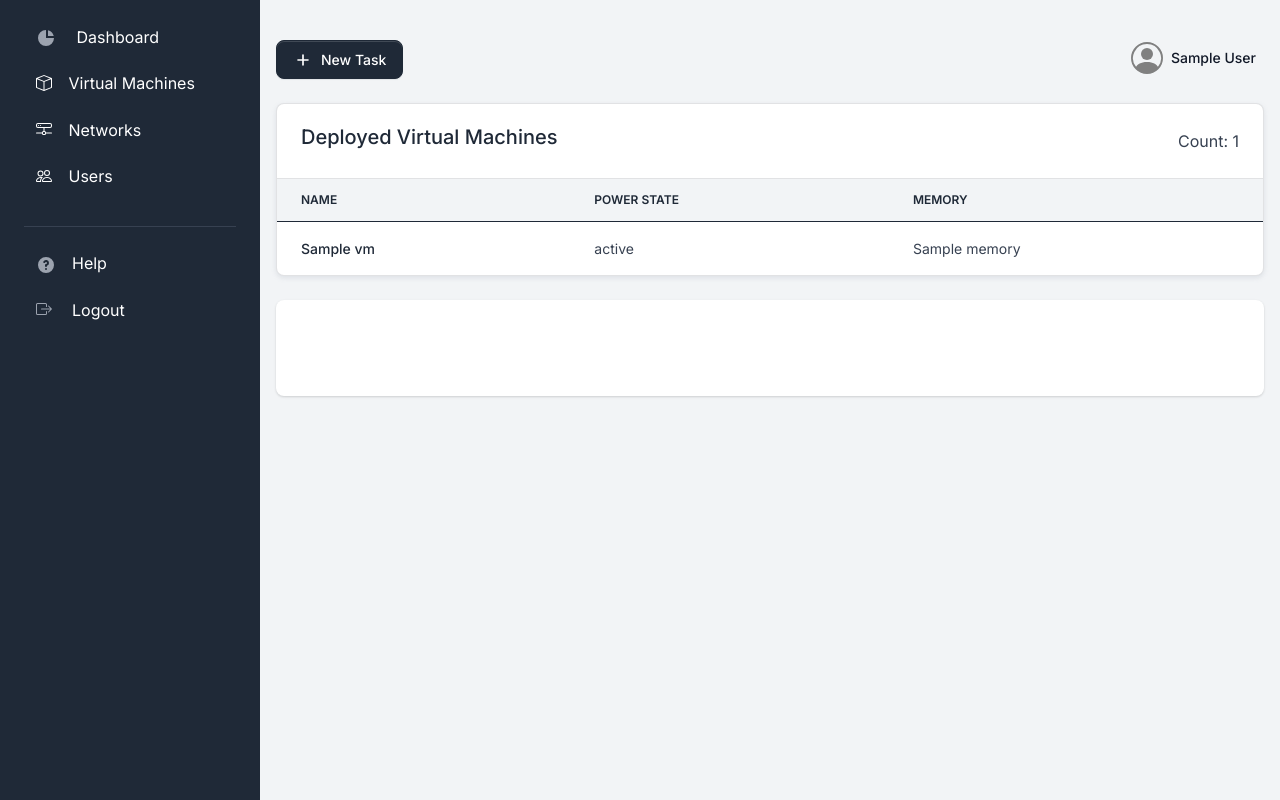
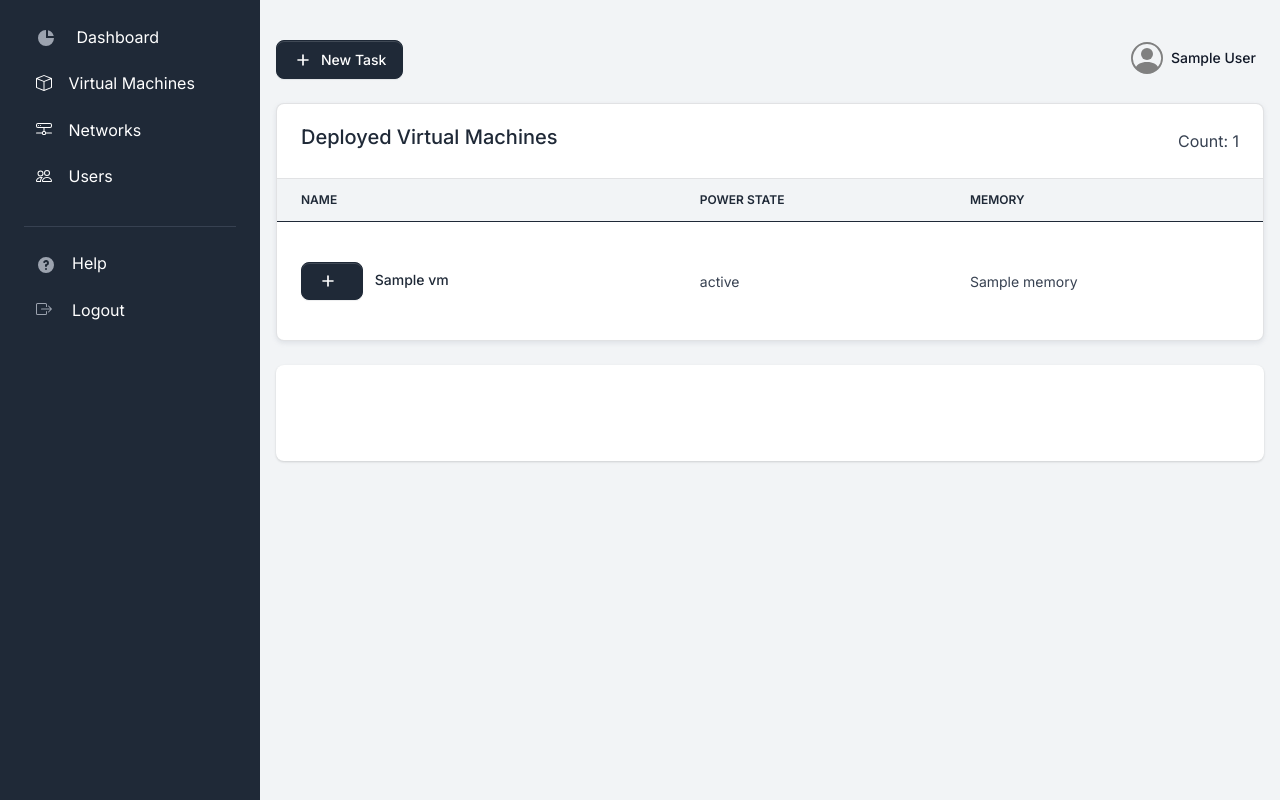
Before and after one commit to halsayed/calm-dashboard, a Flask app: template app/templates/vms/index.html in a window 1280 px wide. Run offline with Flask 2, Linux system fonts and the light colour scheme; a user stored in the database is signed in; the template is opened without the code that fills it: most values are stand-ins (such as "Sample title", 1, 10 or a date in 2020); parts of the project's set-up code (start-up, migrations or seed data) failed here and were passed over; some libraries are stand-ins or nearby versions.

Commit message:
per row acgtion menu vm/console

```diff
--- a/app/templates/vms/index.html
+++ b/app/templates/vms/index.html
@@ -34,7 +34,31 @@
                 {% for vm in vms %}
                     <tr>
                         <th scope="row">
-                        <a href="/vms/details?vm_uuid={{ vm.vm_uuid }}">{{ vm.name }}</a></th>
+                        <div class="py-4">
+                            <div class="dropdown">
+                                <button class="btn btn-gray-800 d-inline-flex align-items-center me-2 dropdown-toggle" data-bs-toggle="dropdown" aria-haspopup="true" aria-expanded="false">
+                                    <svg class="icon icon-xs me-2" fill="none" stroke="currentColor" viewBox="0 0 24 24" xmlns="http://www.w3.org/2000/svg"><path stroke-linecap="round" stroke-linejoin="round" stroke-width="2" d="M12 6v6m0 0v6m0-6h6m-6 0H6"></path></svg>
+                                </button>
+                                <a href="/vms/details?vm_uuid={{ vm.vm_uuid }}">{{ vm.name }}</a>
+                                <div class="dropdown-menu dashboard-dropdown dropdown-menu-start mt-2 py-1">
+                                    <a class="dropdown-item d-flex align-items-center" href="/vms/details?vm_uuid={{ vm.vm_uuid }}&console=true">
+                                        <svg xmlns="http://www.w3.org/2000/svg" width="20" height="20" fill="currentColor" class="bi bi-display" viewBox="0 0 20 20">
+                                            <path d="M0 4s0-2 2-2h12s2 0 2 2v6s0 2-2 2h-4c0 .667.083 1.167.25 1.5H11a.5.5 0 0 1 0 1H5a.5.5 0 0 1 0-1h.75c.167-.333.25-.833.25-1.5H2s-2 0-2-2V4zm1.398-.855a.758.758 0 0 0-.254.302A1.46 1.46 0 0 0 1 4.01V10c0 .325.078.502.145.602.07.105.17.188.302.254a1.464 1.464 0 0 0 .538.143L2.01 11H14c.325 0 .502-.078.602-.145a.758.758 0 0 0 .254-.302 1.464 1.464 0 0 0 .143-.538L15 9.99V4c0-.325-.078-.502-.145-.602a.757.757 0 0 0-.302-.254A1.46 1.46 0 0 0 13.99 3H2c-.325 0-.502.078-.602.145z"/>
+                                          </svg>
+                                        Console
+                                    </a>
+                                    <a class="dropdown-item d-flex align-items-center" href="#">
+                                        <svg xmlns="http://www.w3.org/2000/svg" width="20" height="20" fill="currentColor" class="dropdown-icon text-gray-400 me-2" viewBox="0 0 20 20"><path d="M2 2a2 2 0 0 0-2 2v1a2 2 0 0 0 2 2h5.5v3A1.5 1.5 0 0 0 6 11.5H.5a.5.5 0 0 0 0 1H6A1.5 1.5 0 0 0 7.5 14h1a1.5 1.5 0 0 0 1.5-1.5h5.5a.5.5 0 0 0 0-1H10A1.5 1.5 0 0 0 8.5 10V7H14a2 2 0 0 0 2-2V4a2 2 0 0 0-2-2H2zm.5 3a.5.5 0 1 1 0-1 .5.5 0 0 1 0 1zm2 0a.5.5 0 1 1 0-1 .5.5 0 0 1 0 1z"/></svg>
+                                        Power
+                                    </a>
+                                    <a class="dropdown-item d-flex align-items-center" href="#">
+                                        <svg class="dropdown-icon text-gray-400 me-2" fill="currentColor" viewBox="0 0 20 20" xmlns="http://www.w3.org/2000/svg"><path d="M8 9a3 3 0 100-6 3 3 0 000 6zM8 11a6 6 0 016 6H2a6 6 0 016-6zM16 7a1 1 0 10-2 0v1h-1a1 1 0 100 2h1v1a1 1 0 102 0v-1h1a1 1 0 100-2h-1V7z"></path></svg>
+                                        Snapshot
+                                    </a>
+                                </div>
+                            </div>
+                        </div>
+                        </th>
                         <td>{{ vm.power_state }}</td>
                         <td>{{ vm.memory }}</td>
                     </tr>
```
Also changed, not shown: app/templates/vms/details.html (+5 -4 lines), app/vms/views.py (+5 -2 lines).
